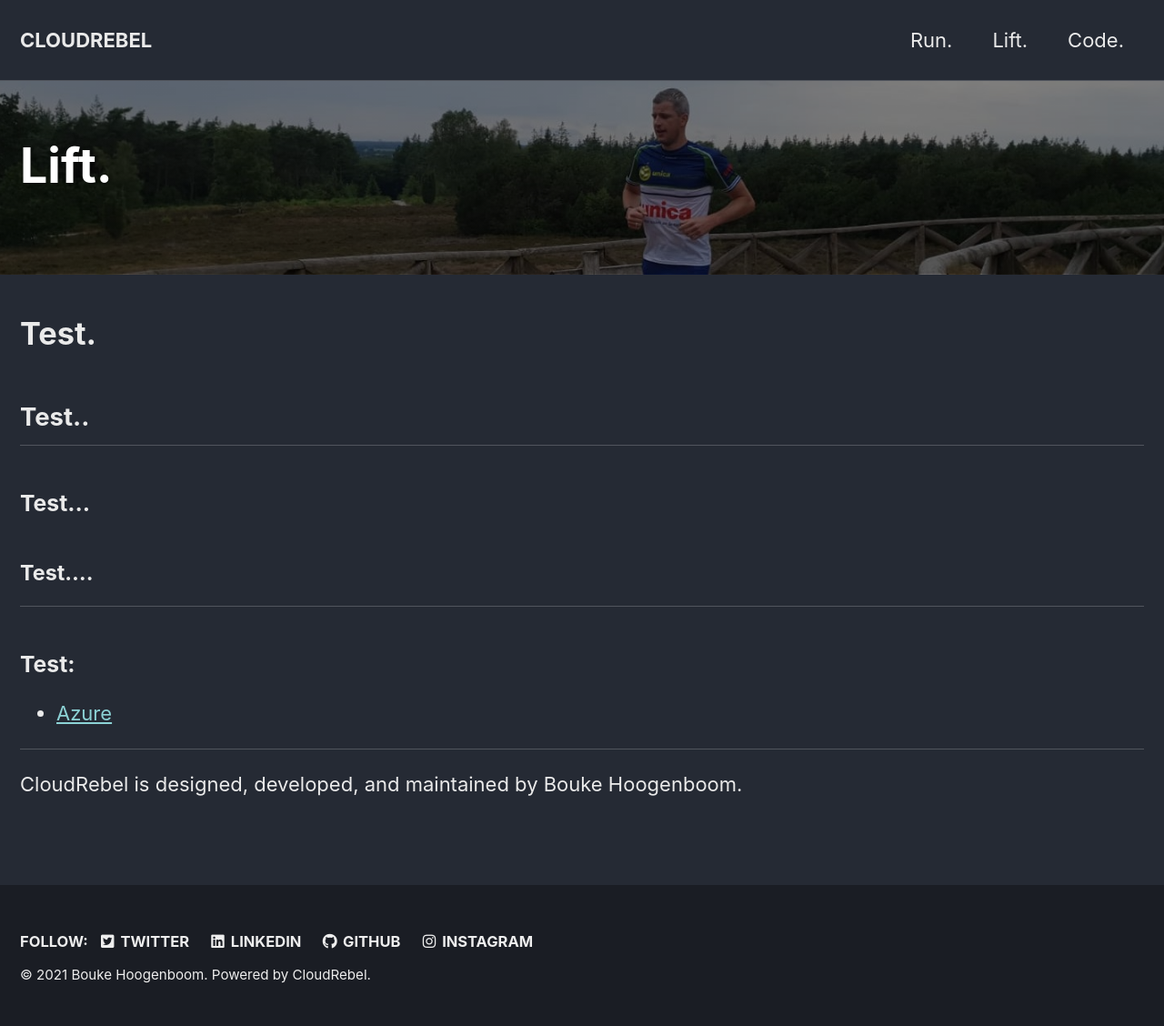
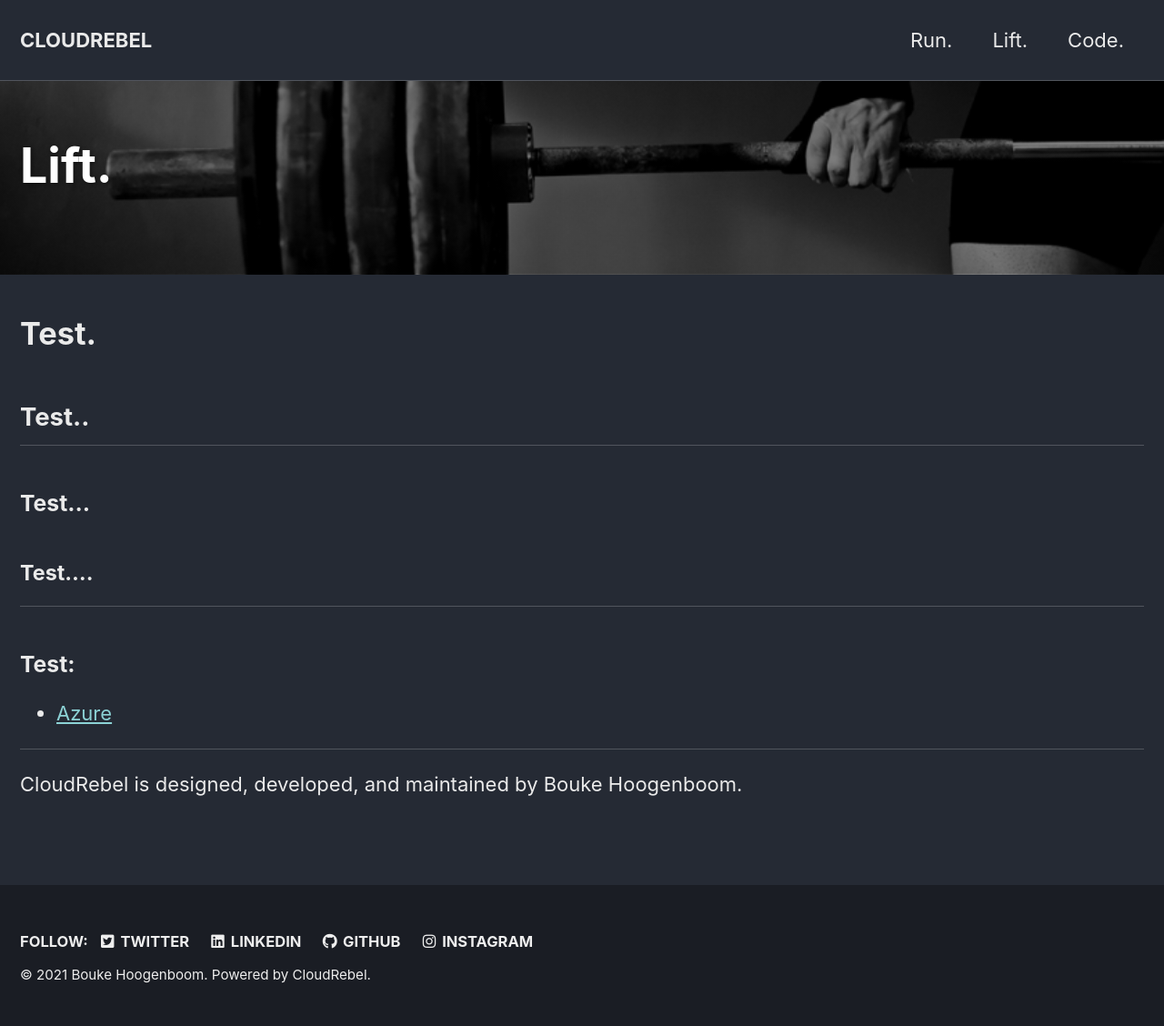
Before and after one commit to bhoogenboom/bhoogenboom.github.io, a Jekyll site: the page built from _pages/lift.md, in a window 1280 px wide. Shown: the whole page at 91% size. Built offline with Jekyll 4.4.1, drawn with Linux system fonts in a browser that asks for light colours; cached includes are drawn as plain includes.

```diff
--- a/_pages/lift.md
+++ b/_pages/lift.md
@@ -2,7 +2,7 @@
 permalink: /lift/
 title: "Lift."
 header:
-  overlay_image: /assets/images/BH-run-berg1.jpg
+  overlay_image: /assets/images/lift.jpg
 ---
 
 # Test.
```
